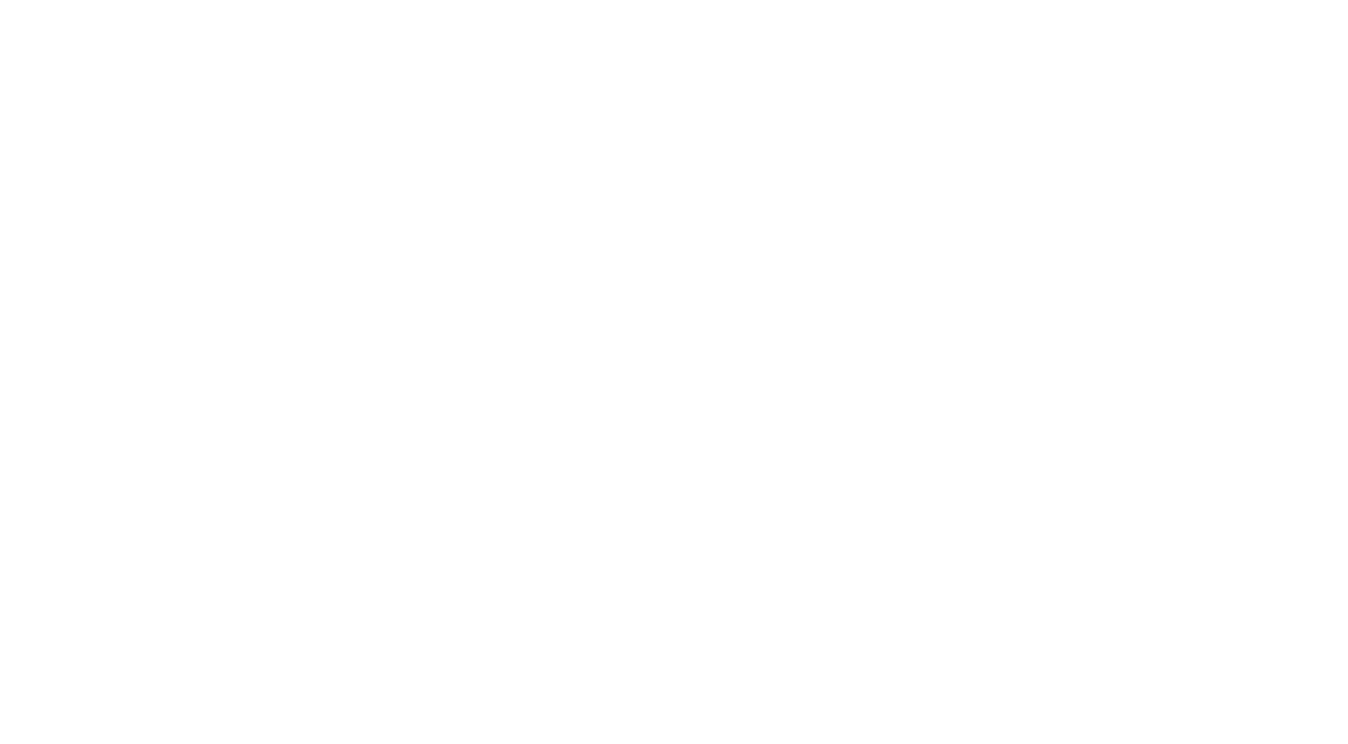
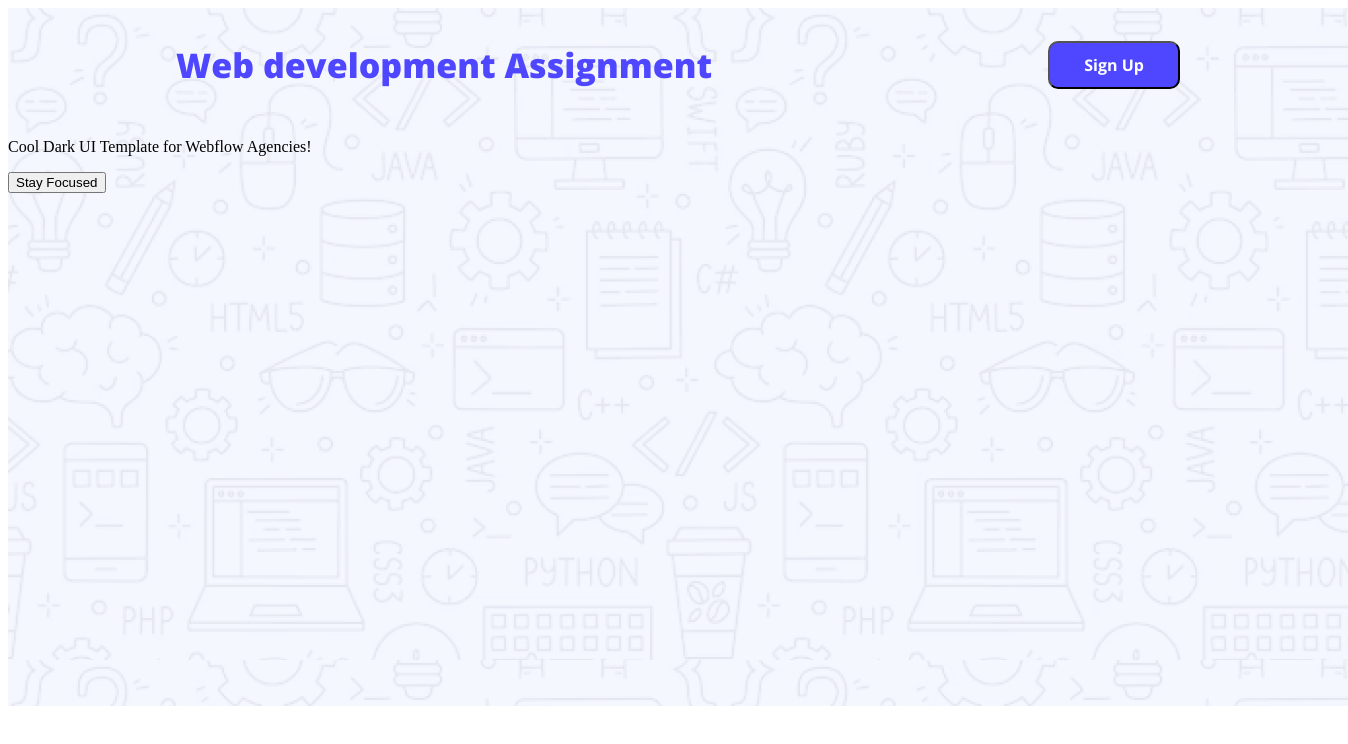
Before and after one commit to nasim-ferdous/web-development-assignment, a plain HTML site: page index.html in a window 1280 px wide. Shown: the whole page, 1348 px wide, since content can reach past the window. Drawn offline with nearby package versions, Linux system fonts and the light colour scheme.

Commit message:
added nav section

```diff
--- a/index.html
+++ b/index.html
@@ -3,9 +3,33 @@
 <head>
     <meta charset="UTF-8">
     <meta name="viewport" content="width=device-width, initial-scale=1.0">
+    <link rel="preconnect" href="https://fonts.googleapis.com">
+<link rel="preconnect" href="https://fonts.gstatic.com" crossorigin>
+<link href="https://fonts.googleapis.com/css2?family=Inter:ital,opsz,wght@0,14..32,100..900;1,14..32,100..900&family=Merriweather:ital,opsz,wght@0,18..144,300..900;1,18..144,300..900&family=Open+Sans:ital,wght@0,300..800;1,300..800&display=swap" rel="stylesheet">
+<link rel="preconnect" href="https://fonts.googleapis.com">
+<link rel="preconnect" href="https://fonts.gstatic.com" crossorigin>
+<link href="https://fonts.googleapis.com/css2?family=Inter:ital,opsz,wght@0,14..32,100..900;1,14..32,100..900&family=Merriweather:ital,opsz,wght@0,18..144,300..900;1,18..144,300..900&family=Open+Sans:ital,wght@0,300..800;1,300..800&family=Raleway:ital,wght@0,100..900;1,100..900&display=swap" rel="stylesheet">
     <title>Web development Assignment</title>
+    <link rel="stylesheet" href="styles/style.css">
 </head>
 <body>
+    <header>
+        <nav>
+            <h3 class="nav-title open-sans-inter green-color">Web development Assignment</h3>
+            <button class="nav-button open-sans-raleway">Sign Up</button>
+        </nav>
+        <div class="banner">
+            <p class="template">Cool Dark UI Template for Webflow Agencies!</p>
+            <button class="focus">Stay Focused</button>
+        </div>
+
+    </header>
+    <main>
+
+    </main>
+    <footer>
+
+    </footer>
 
 </body>
 </html>
--- /dev/null
+++ b/styles/style.css
@@ -0,0 +1,50 @@
+/* inter font */
+
+.open-sans-inter {
+  font-family: "Open Sans", sans-serif;
+  font-optical-sizing: auto;
+  font-style: normal;
+  font-variation-settings:
+    "wdth" 100;
+}
+/* raleway font */
+
+.open-sans-raleway {
+  font-family: "Open Sans", sans-serif;
+  font-optical-sizing: auto;
+  font-style: normal;
+  font-variation-settings:
+    "wdth" 100;
+}
+/* shared styles */
+.green-color{
+    color: rgba(78, 71, 255, 1);
+}
+/* header background */
+header{
+    width: 1340px;
+    /* as my laptop display width is low  */
+    height: 698px;
+
+    background-image: url('/Assets/Hero-bg.png');
+}
+/* nav styles */
+nav{
+    display: flex;
+    justify-content: space-around;
+    align-items: center;
+}
+.nav-title{
+     font-weight: 900;
+     font-size: 34px;
+}
+.nav-button{
+    background-color: rgba(78, 71, 255, 1);
+    width: 132px;
+    height: 48px;
+    border-radius: 10px;
+    font-weight: bold;
+    font-size: 16px;
+    color: white;
+}
+/* banner styles */
```
